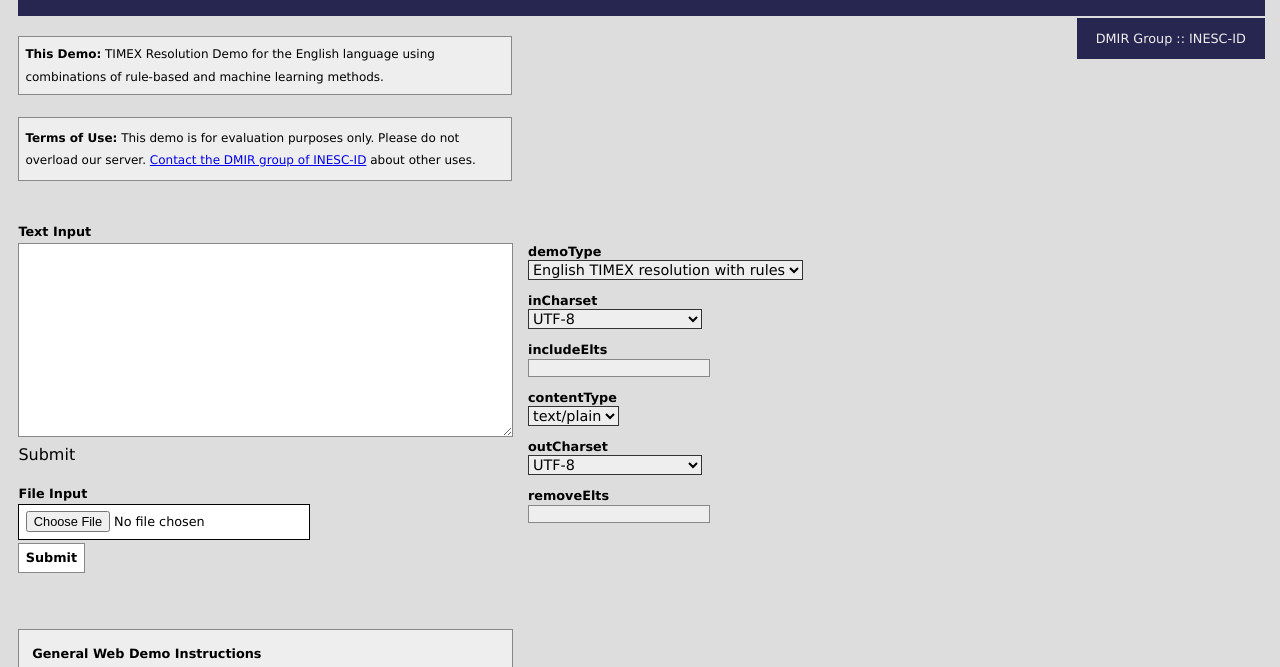
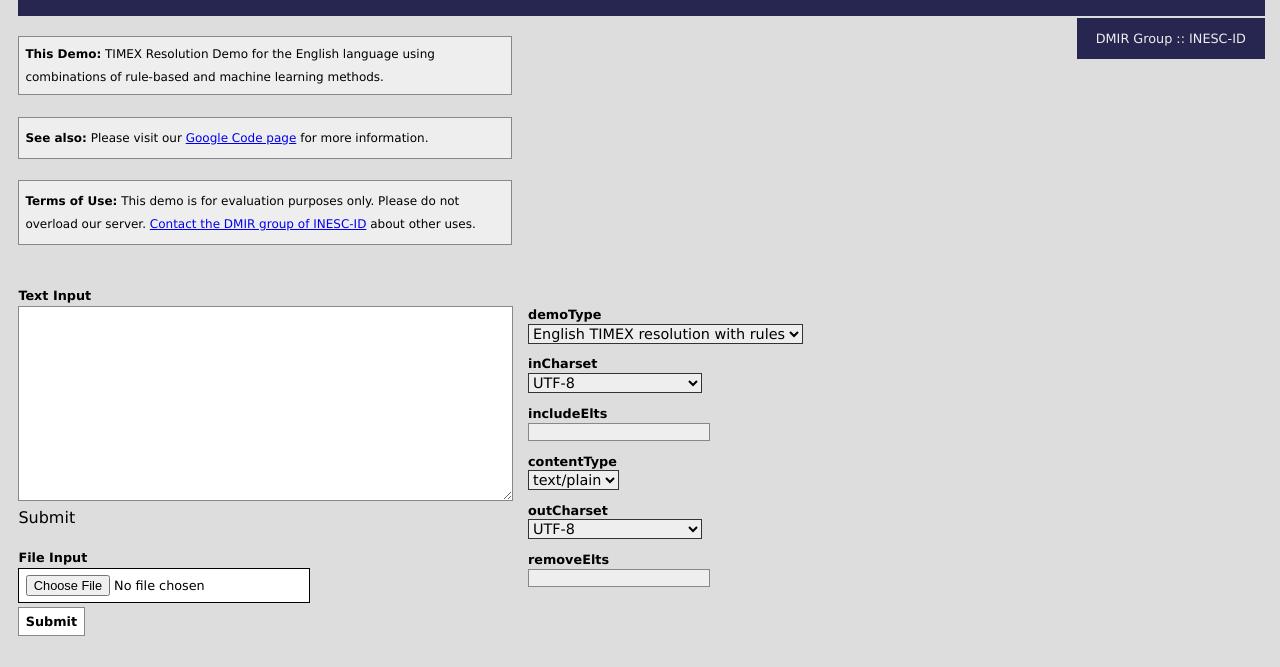
Before and after one commit to armandobs14/stemptag, a plain HTML site: page war/index.html in a window 1280 px wide. Shown: the part 64-731 px from the top of the page. Drawn offline with Linux system fonts and the light colour scheme.

Commit message:
Versao com index.html modificado para mostrar link para Google Code

```diff
--- a/war/index.html
+++ b/war/index.html
@@ -17,6 +17,10 @@
   #description p { width: 100%; margin-bottom: 0.25em; padding: 0.5em; background-color: #EEE; border: 1px solid #888; font-size: 0.75em;  overflow:hidden }
   #description p b { background-color: #EEE; }
   #description { width: 30em; padding: 1.15em 0.75em 1.15em 1.15em; line-height: 140%; }
+  #info { clear: both; width: 30em; padding: 0em 0.75em 1.15em 1.15em; line-height: 140%; }
+  #info p { width: 100%; margin-bottom: 0.25em; padding: 0.75em 0.5em; background-color: #EEE; border: 1px solid #888; font-size: 0.75em;  overflow:hidden }
+  #info p b { background-color: #EEE; }
+  #info p a { background-color: #EEE; }
   #license { clear: both; width: 30em; padding: 0em 0.75em 1.15em 1.15em; line-height: 140%; }
   #license p { width: 100%; margin-bottom: 0.25em; padding: 0.75em 0.5em; background-color: #EEE; border: 1px solid #888; font-size: 0.75em;  overflow:hidden }
   #license p b { background-color: #EEE; }
@@ -51,6 +55,9 @@
  <h2 id="poweredBy">DMIR Group :: INESC-ID</h2>
  <div id="description">
   <p><b>This Demo:</b> TIMEX Resolution Demo for the English language using combinations of rule-based and machine learning methods.</p>
+ </div>
+ <div id="info">
+  <p><b>See also:</b> Please visit our <a href="http://code.google.com/p/stemptag/">Google Code page</a> for more information.</p>
  </div>
  <form name="demo_form" action="/timex/response.xml" method="post">
   <div id="license"><p><b>Terms of Use:</b> This demo is for evaluation purposes only. Please do not overload our server. <a href="http://dmir.inesc-id.pt/">Contact the DMIR group of INESC-ID</a> about other uses.</p></div>
```
